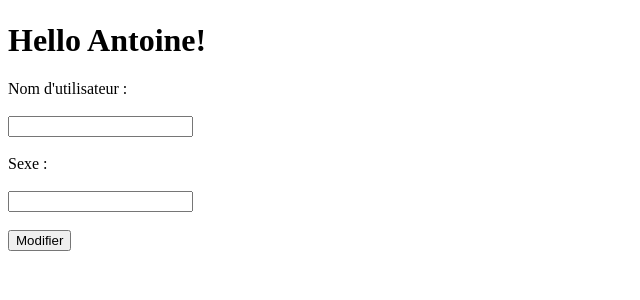
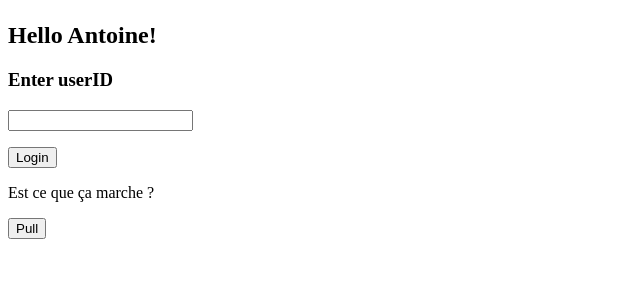
Before and after one commit to Evabela/Projet-NSI-SQL, a Flask app: page /exampleflask in a window 1280 px wide. Shown: the part 58-358 px from the top of the page, without its empty margins (0-640 px from the left). Run offline with Flask 3, Linux system fonts and the light colour scheme.

Commit message:
1 cookie

```diff
--- a/app.py
+++ b/app.py
@@ -48,6 +48,21 @@ def exampleflask():
     sexe = request.cookies.get('sexe')  # Récupère le cookie pour le sexe
     return render_template('exampleflask.html', username=username, sexe = sexe, person = name)
 
+@app.route('/setcookie', methods = ['POST', 'GET'])
+def setcookie():
+   if request.method == 'POST':
+    user = request.form['nm']
+    resp = make_response(render_template('exampleflask.html'))
+    resp.set_cookie('userID', user)
+    print("hey")
+    print(resp)
+   return resp
+
+@app.route('/getcookie')
+def getcookie():
+   name = request.cookies.get('userID')
+   return '<h1>welcome ' + name + '</h1>'
+
 
 @app.route('/profil')
 def profil():
--- a/templates/exampleflask.html
+++ b/templates/exampleflask.html
@@ -14,23 +14,20 @@
     </header>
     <title>Hello from Flask</title>
     {% if person %}
-    <h1>Hello {{ person }}!</h1>
+    <h2>Hello {{ person }}!</h2>
     {% else %}
-    <h1>Hello, World!</h1>
+    <h2>Hello, World!</h2>
     {% endif %}
 
-    <form action="{{ url_for('exampleflask') }}" method="POST">
-        <label for="username">Nom d'utilisateur :</label>
-        <br><br>
-        <input type="text" id="username" name="username"
-               placeholder="{{ username or '' }}" required>
-        <br><br>
-        <label for="sexe">Sexe :</label>
-        <br><br>
-        <input type="text" id="sexe" name="sexe"
-               placeholder="{{ sexe or '' }}">
-        <br><br>
-        <button type="submit">Modifier</button>
+    <form action = "{{ url_for('setcookie') }}" method = "POST">
+        <p><h3>Enter userID</h3></p>
+        <p><input type = 'text' name = 'nm'/></p>
+        <p><input type = 'submit' value = 'Login'/></p>
+    </form>
+    <form action = "{{ url_for('getcookie') }}" method = "GET">
+        <p>Est ce que ça marche ?</p>
+        <p><input type = 'submit' value = 'Pull'/></p>
+
     </form>
 
 </body>
```
